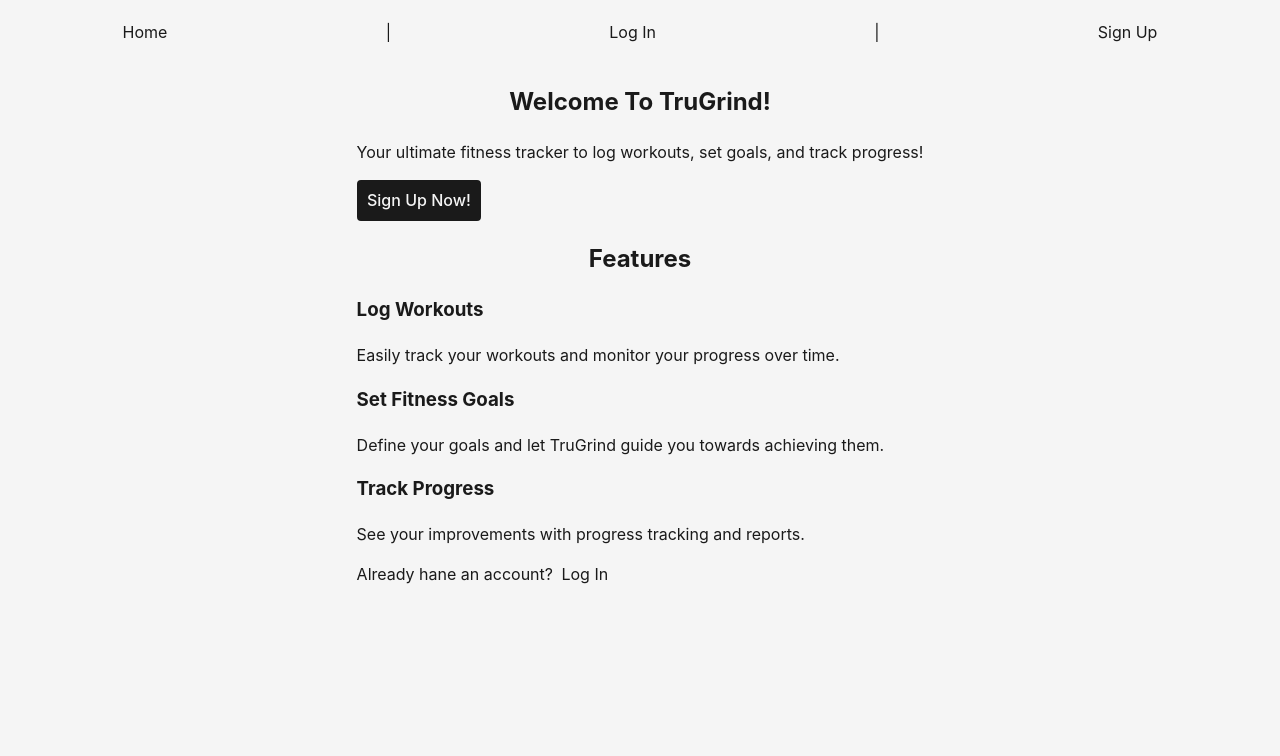
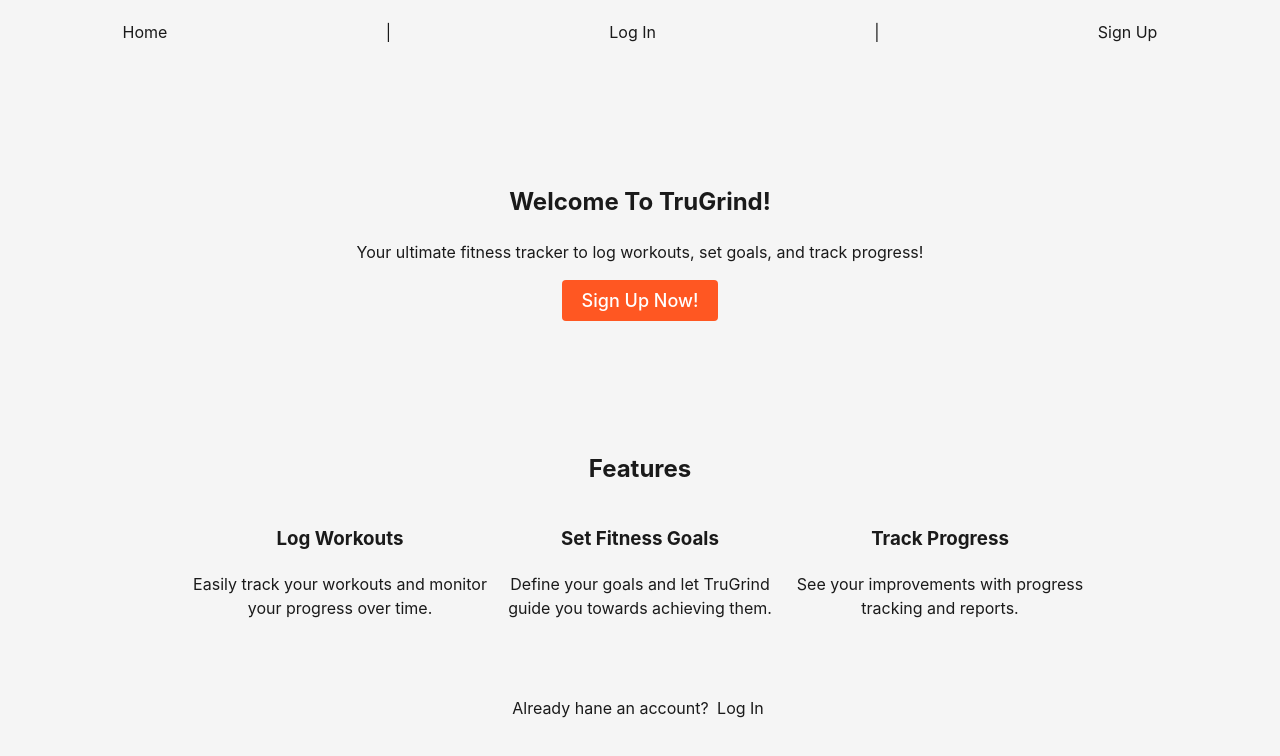
Before and after one commit to Maj-dot/TruGrind, a React (Vite) app in the folder frontend/: page / in a window 1280 px wide. Shown: the top 756 px of the page. Built offline with nearby package versions, Linux system fonts and the light colour scheme.

Commit message:
Add CSS to homepage

```diff
--- /dev/null
+++ b/frontend/src/pages/HomePage/HomePage.css
@@ -0,0 +1,36 @@
+.home-container {
+    text-align: center;
+    padding: 50px;
+  }
+
+  .hero {
+    background-color: #f5f5f5;
+    padding: 50px;
+    margin-bottom: 30px;
+  }
+
+  .cta-button {
+    background-color: #ff5722;
+    color: white;
+    padding: 10px 20px;
+    border: none;
+    cursor: pointer;
+    font-size: 18px;
+  }
+
+  .features {
+    padding: 30px 0;
+  }
+
+  .feature-list {
+    display: flex;
+    justify-content: space-around;
+  }
+
+  .feature-item {
+    max-width: 300px;
+  }
+
+  .footer {
+    margin-top: 30px;
+  }
--- a/frontend/src/pages/HomePage/HomePage.jsx
+++ b/frontend/src/pages/HomePage/HomePage.jsx
@@ -1,3 +1,5 @@
+import '../HomePage/HomePage.css';
+
 export default function HomePage() {
   return (
     <div className="home-container">
```
